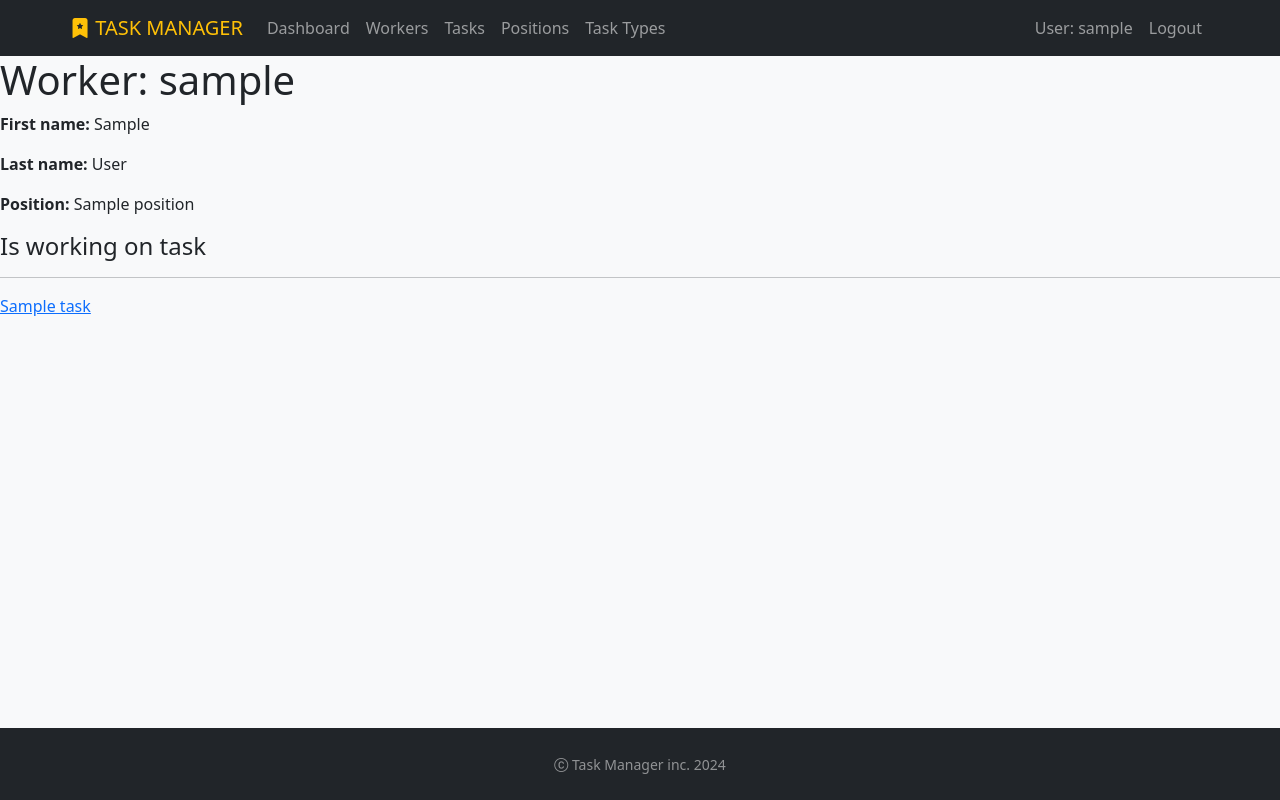
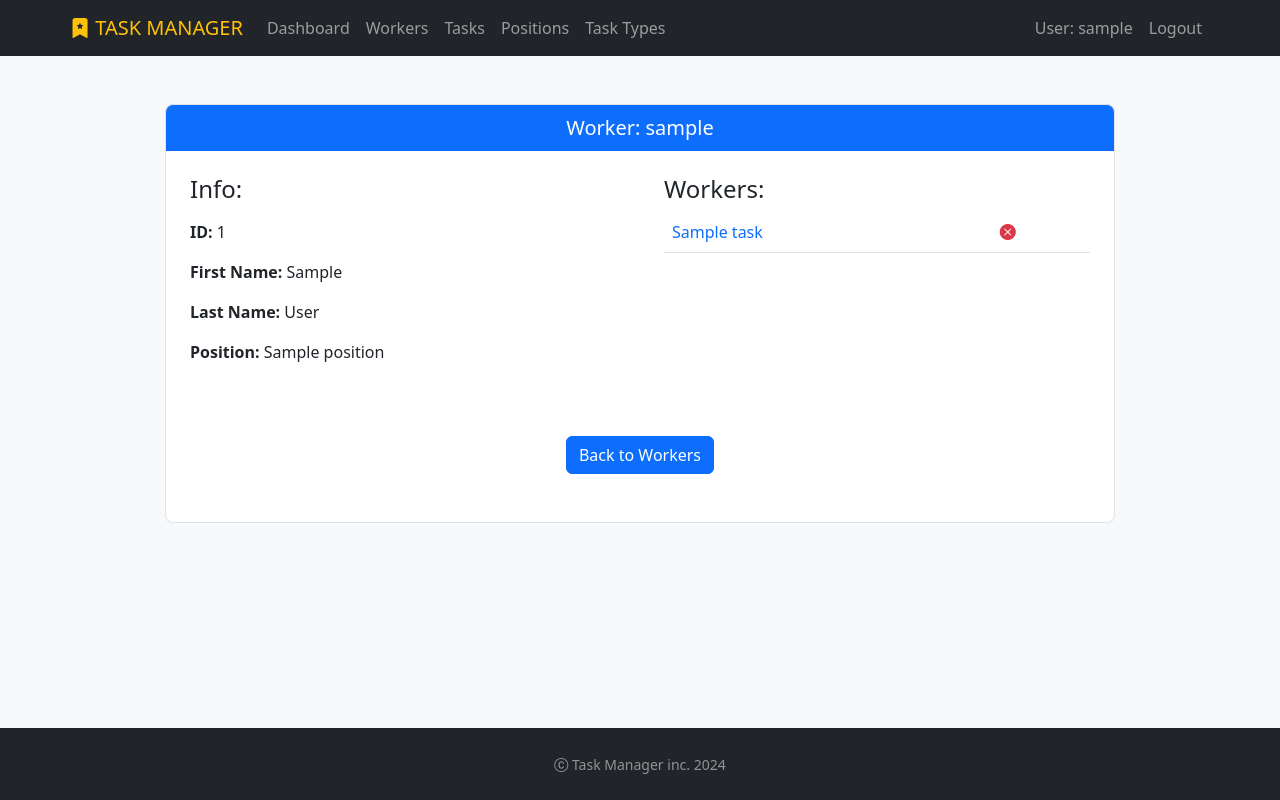
Before and after one commit to mykytaso/task-manager, a Django app: page /workers/1/ in a window 1280 px wide. Run offline with Django 5.2, Linux system fonts and the light colour scheme; a user stored in the database is signed in; tables that the repository leaves empty hold one stand-in row (values such as "Sample post").

Commit message:
Improve worker_detail.html

```diff
--- a/templates/task_manager/worker_detail.html
+++ b/templates/task_manager/worker_detail.html
@@ -1,23 +1,53 @@
 {% extends "base.html" %}
 
 {% block content %}
-  <h1>Worker: {{ worker.username }}</h1>
+  <div class="container">
 
-  <p><strong>First name:</strong> {{ worker.first_name }}</p>
-  <p><strong>Last name:</strong> {{ worker.last_name }}</p>
-  <p><strong>Position:</strong> {{ worker.position }}</p>
+    <div class="row justify-content-center mt-5">
+      <div class="col-10 bg-primary text-white p-2 rounded-top-3 fs-5 fw-medium border border-bottom-0 text-center">
+        Worker: {{ worker.username }}
+      </div>
+    </div>
 
-  <div class="ml-3">
-    <h4>
-      Is working on task{{ worker.tasks.count|pluralize }}
-    </h4>
+    <div class="row justify-content-center">
+      <div class="col-10 bg-white border border-top-0 border-bottom-0">
 
-    {% for task in worker.tasks.all %}
-        <hr>
-        <p><a href="{% url "task_manager:task-detail" pk=task.id %}">{{ task.name }}</a></p>
+        <div class="row justify-content-center">
+          <div class="col-md text-start p-4">
+            <h4 class="mb-3">Info:</h4>
+            <p class="card-text"><strong>ID: </strong>{{ worker.id }}</p>
+            <p class="card-text"><strong>First Name: </strong>{{ worker.first_name }}</p>
+            <p class="card-text"><strong>Last Name: </strong>{{ worker.last_name }}</p>
+            <p class="card-text"><strong>Position: </strong>{{ worker.position.name }}</p>
+          </div>
+          <div class="col-md text-start p-4">
+            <h4>Workers:</h4>
+            <div class="table-responsive">
+              <table class="table">
+                <tbody>
+                  {% for task in worker.tasks.all %}
+                    <tr>
+                      <td><a class="link-offset-2-hover link-underline link-underline-opacity-0 link-underline-opacity-75-hover fw-medium" href="{% url "task_manager:task-detail" pk=task.id %}">{{ task.name }}</a></td>
+                      <td class="text-danger"><i class="bi bi-x-circle-fill"></i></td>
 
-    {% empty %}
-      <p>No Tasks!</p>
-    {% endfor %}
+{#                      <td><a class="text-danger" href="{% url "task_manager:worker-unassign" pk=task.id worker_id=worker.id %}"><i class="bi bi-x-circle-fill"></i></a></td>#}
+
+                    </tr>
+                  {% endfor %}
+                </tbody>
+              </table>
+            </div>
+          </div>
+        </div>
+      </div>
+    </div>
+
+    <div class="row justify-content-center mb-5">
+      <div class="col-10 bg-white p-5 rounded-bottom-3 fs-5 fw-medium border border-top-0 text-center">
+        <a href="{% url "task_manager:worker-list" %}" class="btn btn-primary">Back to Workers</a>
+      </div>
+    </div>
+
   </div>
+
 {% endblock %}
```
